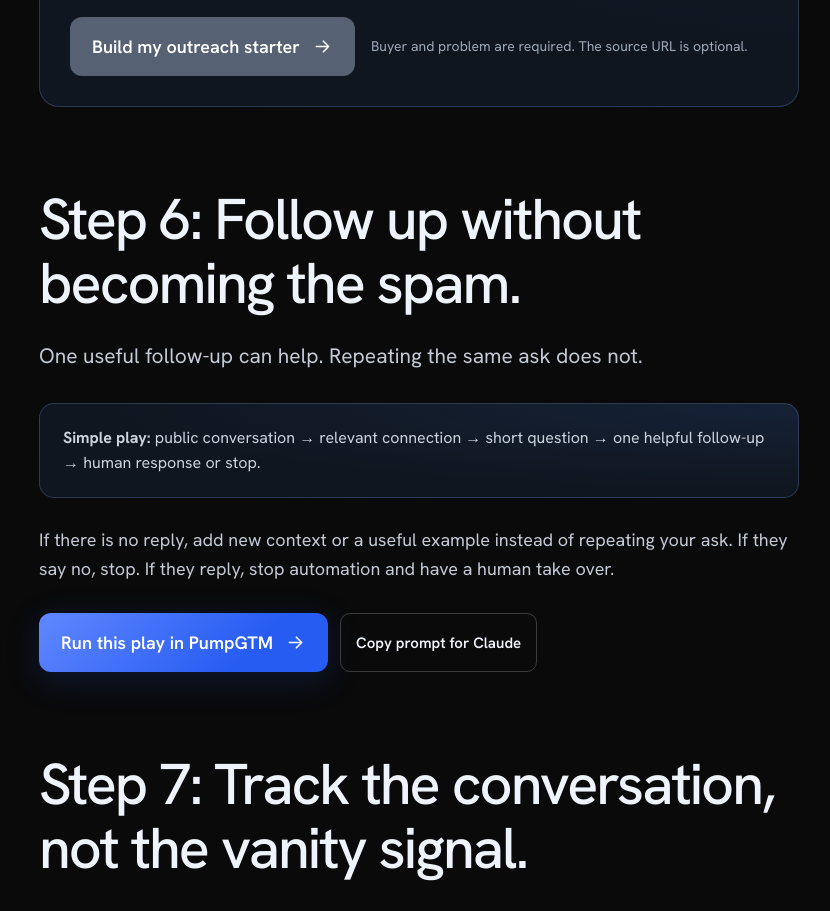
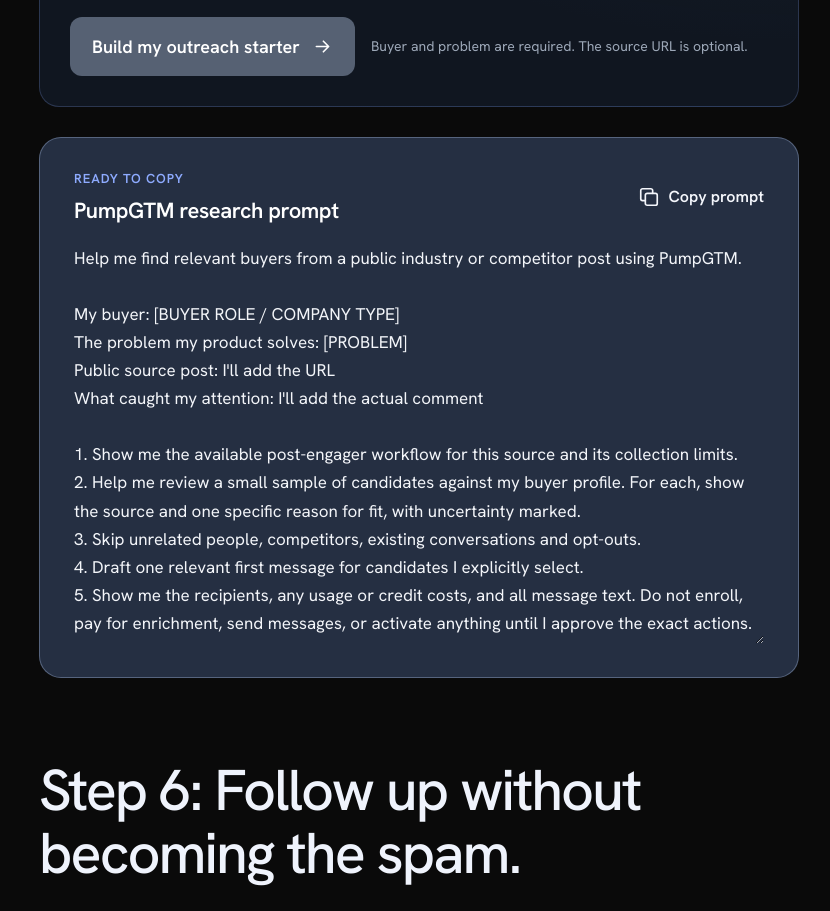
Before and after one commit to Editwithkrish/pumpgtm-playbook, a Next.js app: page /playbooks/steal-your-competitors-audience in a window 1280 px wide. Shown: the part 5460-6371 px from the top of the page, without its empty margins (221-1051 px from the left). Built offline with nearby package versions, Linux system fonts and the light colour scheme.

Commit message:
Show research prompt before form submission

```diff
--- a/src/app/playbooks/steal-your-competitors-audience/playbook.tsx
+++ b/src/app/playbooks/steal-your-competitors-audience/playbook.tsx
@@ -331,7 +331,8 @@
                 <div className="worksheet-actions"><button className="primary-button" disabled={!canBuild} type="submit">Build my outreach starter <ArrowIcon /></button><p>Buyer and problem are required. The source URL is optional.</p></div>
               </form>
 
-              {built && <section className="output" aria-labelledby="draft-title"><div className="output-header"><p className="draft-label">Draft: review before sending</p><h3 id="draft-title">First-message starter</h3><p>Check the role and company first. A relevant comment is a starting point, not proof they want to buy.</p></div><textarea aria-label="Editable first-message draft" className="draft-area" maxLength={500} onChange={(event) => setMessage(event.target.value)} value={message} /><div className="output-actions"><button className="copy-button" onClick={() => copyText(message, "Message")} type="button">Copy message</button>{copyStatus && <span className={`copy-status${copyError ? " error" : ""}`} aria-live="polite">{copyStatus}</span>}</div><section className="prompt-wrap" aria-label="PumpGTM handoff prompt"><div className="prompt-card-header"><h3>PumpGTM research prompt</h3><button className="prompt-copy" onClick={() => copyText(prompt, "Prompt")} type="button"><svg aria-hidden="true" fill="none" viewBox="0 0 24 24"><rect height="13" rx="2" stroke="currentColor" strokeWidth="1.8" width="13" x="8" y="8" /><path d="M16 8V5a2 2 0 0 0-2-2H5a2 2 0 0 0-2 2v9a2 2 0 0 0 2 2h3" stroke="currentColor" strokeLinecap="round" strokeWidth="1.8" /></svg>Copy prompt</button></div><textarea aria-label="PumpGTM handoff prompt" className="prompt-area" readOnly value={prompt} /></section></section>}
+              {built && <section className="output" aria-labelledby="draft-title"><div className="output-header"><p className="draft-label">Draft: review before sending</p><h3 id="draft-title">First-message starter</h3><p>Check the role and company first. A relevant comment is a starting point, not proof they want to buy.</p></div><textarea aria-label="Editable first-message draft" className="draft-area" maxLength={500} onChange={(event) => setMessage(event.target.value)} value={message} /><div className="output-actions"><button className="copy-button" onClick={() => copyText(message, "Message")} type="button">Copy message</button>{copyStatus && <span className={`copy-status${copyError ? " error" : ""}`} aria-live="polite">{copyStatus}</span>}</div></section>}
+              <section className="prompt-wrap" aria-label="PumpGTM handoff prompt"><div className="prompt-card-header"><div><p className="draft-label">Ready to copy</p><h3>PumpGTM research prompt</h3></div><button className="prompt-copy" onClick={() => copyText(prompt, "Prompt")} type="button"><svg aria-hidden="true" fill="none" viewBox="0 0 24 24"><rect height="13" rx="2" stroke="currentColor" strokeWidth="1.8" width="13" x="8" y="8" /><path d="M16 8V5a2 2 0 0 0-2-2H5a2 2 0 0 0-2 2v9a2 2 0 0 0 2 2h3" stroke="currentColor" strokeLinecap="round" strokeWidth="1.8" /></svg>Copy prompt</button></div><textarea aria-label="PumpGTM handoff prompt" className="prompt-area" readOnly value={prompt} /></section>
             </div>
           </section>
 
```
